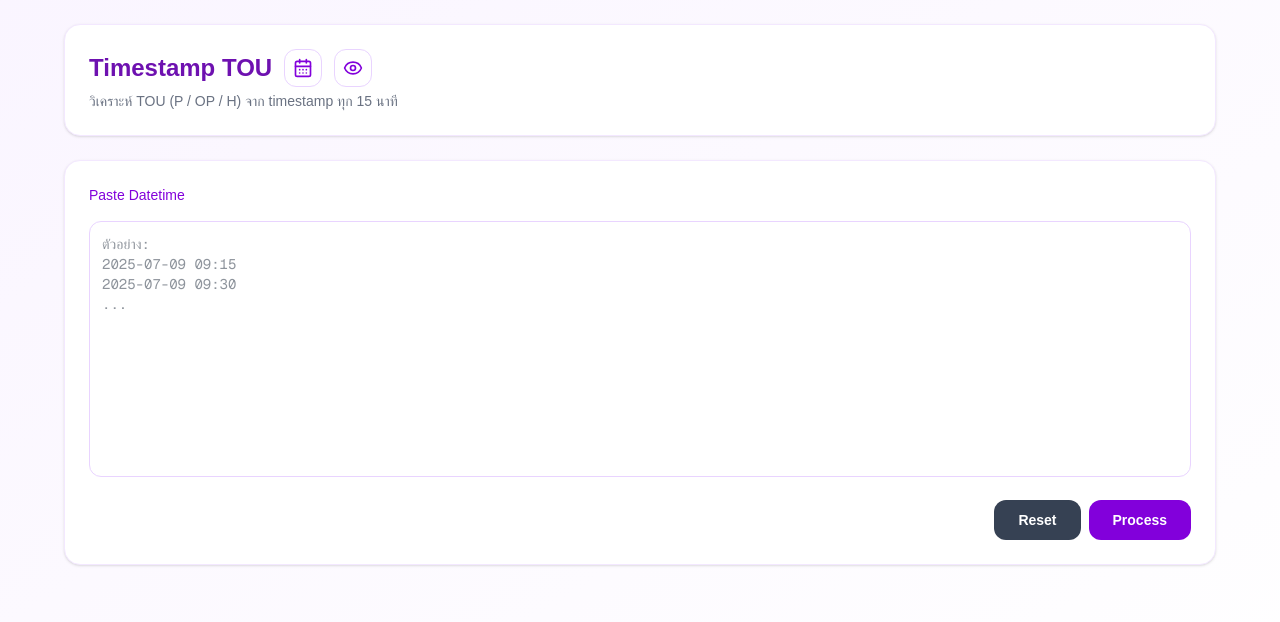
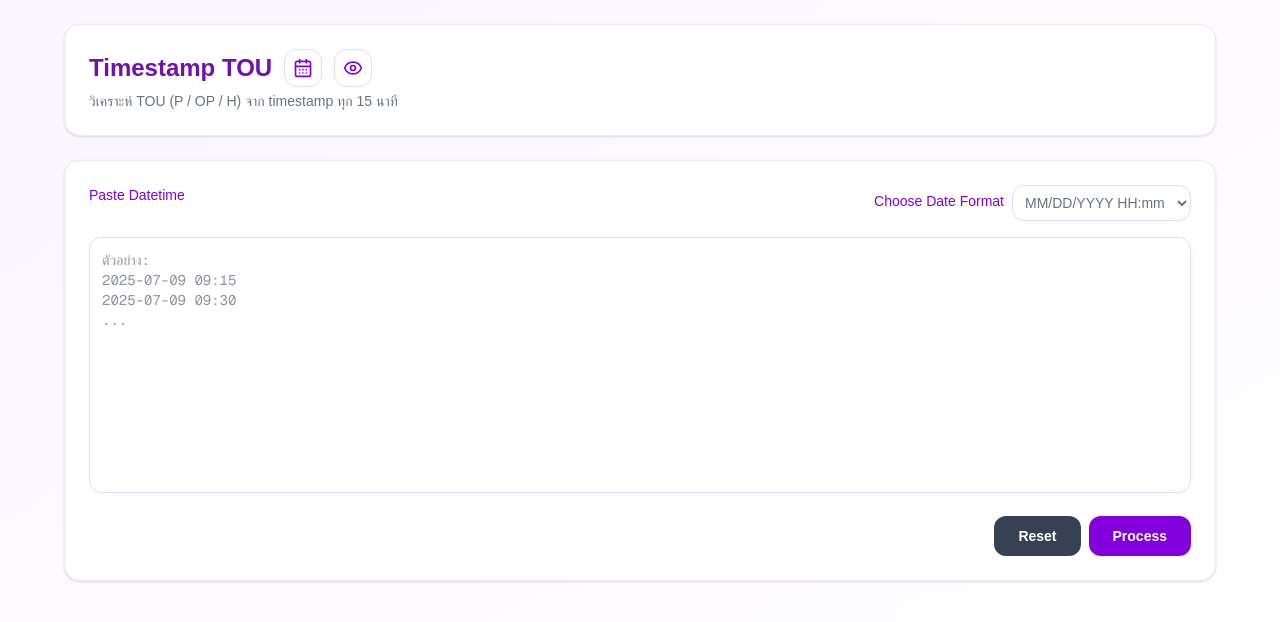
Before and after one commit to akekapong78/timestamp-tou, a Next.js app: page / in a window 1280 px wide. Shown: the top 622 px of the page. Built offline with nearby package versions, Linux system fonts and the light colour scheme.

Commit message:
refactor use selector for control date format by user

```diff
--- a/app/page.tsx
+++ b/app/page.tsx
@@ -20,11 +20,31 @@ type AlertMessage = {
   message: string;
 }
 
+const FORMAT_OPTIONS = [
+  { label: "DD/MM/YYYY HH:mm", value: "DD/MM/YYYY HH:mm" },
+  { label: "MM/DD/YYYY HH:mm", value: "MM/DD/YYYY HH:mm" },
+  { label: "YYYY-MM-DD HH:mm", value: "YYYY-MM-DD HH:mm" },
+];
+
+function detectDefaultFormat() {
+  if (typeof navigator === "undefined") return "DD/MM/YYYY HH:mm";
+
+  const locale = navigator.language;
+  console.log(locale);
+
+  if (locale.startsWith("en-US")) return "MM/DD/YYYY HH:mm";
+  if (locale.startsWith("ja")) return "YYYY-MM-DD HH:mm";
+
+  return "DD/MM/YYYY HH:mm";
+}
+
 export default function Page() {
   const [input, setInput] = useState("");
   const [rows, setRows] = useState<Row[]>([]);
   const [openHoliday, setOpenHoliday] = useState(false);
   const [openAlert, setOpenAlert] = useState(false);
+  const [dateFormat, setDateFormat] = useState(() => detectDefaultFormat());
+
   const [alert, setAlert] = useState<AlertMessage>({
     type: "success",
     title: "",
@@ -46,6 +66,7 @@ export default function Page() {
       setOpenAlert(true);
       return;
     }
+
     const lines = input
       .split(/\r?\n/)
       .map(l => l.trim())
@@ -53,7 +74,7 @@ export default function Page() {
 
     const result = lines.map(dt => ({
       datetime: dt,
-      rate: getRateTOU(dt),
+      rate: getRateTOU(dt, dateFormat),
     }));
 
     setRows(result);
@@ -64,6 +85,7 @@ export default function Page() {
       title: "Success",
       message: "Result is ready",
     })
+
     setOpenAlert(true);
   };
 
@@ -111,9 +133,32 @@ export default function Page() {
 
           {/* Input */}
           <section className="rounded-2xl bg-white p-6 shadow-sm border border-purple-100 space-y-4">
-            <label className="block text-sm font-medium text-purple-700">
-              Paste Datetime
-            </label>
+            <div className="flex gap-3 justify-between">
+              {/* format dropdown */}
+              <label className="block text-sm font-medium text-purple-700">
+                Paste Datetime
+              </label>
+
+              <div className="flex align-center items-center gap-2">
+                <label className="text-sm font-medium text-purple-700 mb-1">
+                  Choose Date Format
+                </label>
+
+                <select
+                  value={dateFormat}
+                  onChange={e => setDateFormat(e.target.value)}
+                  className="rounded-xl border border-purple-200
+                            bg-white p-2 text-sm text-gray-500
+                            focus:ring-2 focus:ring-purple-400"
+                >
+                  {FORMAT_OPTIONS.map(f => (
+                    <option key={f.value} value={f.value}>
+                      {f.label}
+                    </option>
+                  ))}
+                </select>
+              </div>
+            </div>
 
             <textarea
               className="w-full h-64 resize-none rounded-xl border border-purple-200
@@ -150,10 +195,6 @@ export default function Page() {
               </button>
             </div>
 
-            {/* Visitor count */}
-            {/* <div className="flex items-center gap-1 text-xs text-purple-500">
-              👀 <span>{count}</span> visits
-            </div> */}
           </section>
 
           {/* Result */}
--- a/app/utils/tou.ts
+++ b/app/utils/tou.ts
@@ -6,73 +6,69 @@ import { normalize24 } from "./helper";
 
 dayjs.extend(customParseFormat);
 dayjs.extend(isBetween);
-const DATE_FORMATS = [
-  "YYYY-MM-DD HH:mm",
-  "YYYY-MM-DD HH:mm:ss",
-  "DD/MM/YYYY HH.mm",
-  "DD/MM/YYYY HH.mm.ss",
-  "DD/MM/YYYY HH:mm",
-  "DD/MM/YYYY HH:mm:ss",
-  "DD/MM/YYYY",
-  "MM/DD/YYYY",
-  "MM/DD/YYYY HH:mm",
-  "MM/DD/YYYY HH:mm:ss",
-  "MM/DD/YYYY HH.mm",
-  "MM/DD/YYYY HH.mm.ss",
-  "YYYY-MM-DD HH:mm",
-  "YY-MM-DD HH:mm:ss",
-  "DD/MM/YY HH.mm",
-  "DD/MM/YY HH.mm.ss",
-  "DD/MM/YY HH:mm",
-  "DD/MM/YY HH:mm:ss",
-  "DD/MM/YY",
-  "MM/DD/YY",
-  "MM/DD/YY HH:mm",
-  "MM/DD/YY HH:mm:ss",
-  "MM/DD/YY HH.mm",
-  "MM/DD/YY HH.mm.ss",
-  "YYYY-MM-DD HH:mm",
-
-  "YYYY-M-D HH:mm:ss",
-  "D/M/YYYY HH.mm",
-  "D/M/YYYY HH.mm.ss",
-  "D/M/YYYY HH:mm",
-  "D/M/YYYY HH:mm:ss",
-  "D/M/YYYY",
-  "M/D/YYYY",
-  "M/D/YYYY HH:mm",
-  "M/D/YYYY HH:mm:ss",
-  "M/D/YYYY HH.mm",
-  "M/D/YYYY HH.mm.ss",
-  "YYYY-M-D HH:mm",
-  "YY-M-D HH:mm:ss",
-  "D/M/YY HH.mm",
-  "D/M/YY HH.mm.ss",
-  "D/M/YY HH:mm",
-  "D/M/YY HH:mm:ss",
-  "D/M/YY",
-  "M/D/YY",
-  "M/D/YY HH:mm",
-  "M/D/YY HH:mm:ss",
-  "M/D/YY HH.mm",
-  "M/D/YY HH.mm.ss",
-];
 
 const holidaySet = new Set<string>(
   holidays.map(h => h.date) // "YYYY-MM-DD"
 );
 
-export function getRateTOU(dateStr: string): "P" | "OP" | "H" | "error" {
+export function getRateTOU(dateStr: string, dateFormat: string): "P" | "OP" | "H" | "error" {
   let normalized = dateStr
     .replace(/\u00A0/g, " ") // nbsp
     .replace(/\t/g, " ")     // 🔑 TAB จาก Excel
     .replace(/\s+/g, " ")    // กันหลายช่อง
     .trim();
 
+  let formating = [];
+
+  switch (dateFormat) {
+    case "DD/MM/YYYY HH:mm":
+      formating = [
+        "DD/MM/YYYY HH:mm",
+        "DD/MM/YY HH:mm",
+        "D/M/YYYY HH:mm",
+        "D/M/YY HH:mm",
+
+        "DD/MM/YYYY HH.mm",
+        "DD/MM/YY HH.mm",
+        "D/M/YYYY HH.mm",
+        "D/M/YY HH.mm",
+      ];
+      break;
+    case "MM/DD/YYYY HH:mm":
+      formating = [
+        "MM/DD/YYYY HH:mm",
+        "MM/DD/YY HH:mm",
+        "M/D/YYYY HH:mm",
+        "M/D/YY HH:mm",
+
+        "MM/DD/YYYY HH.mm",
+        "MM/DD/YY HH.mm",
+        "M/D/YYYY HH.mm",
+        "M/D/YY HH.mm",
+      ];
+      break;
+    case "YYYY-MM-DD HH:mm":
+      formating = [
+        "YYYY-MM-DD HH:mm",
+        "YY-MM-DD HH:mm",
+        "YYYYY-M-D HH:mm",
+        "YY-M-D HH:mm",
+
+        "YYYY-MM-DD HH.mm",
+        "YY-MM-DD HH.mm",
+        "YYYYY-M-D HH.mm",
+        "YY-M-D HH.mm",
+      ];
+      break;
+    default:
+      formating = ["DD/MM/YYYY HH:mm"];
+  }
+
   normalized = normalize24(normalized);
-  const d = dayjs(normalized, DATE_FORMATS, true);
+  const d = dayjs(normalized, formating, true);
   if (!d.isValid()) {
     console.log("Invalid date:", normalized);
+    console.log("Format:", formating);
     return "error"; // หรือ throw error
   }
 
```
Also changed, not shown: 1 other file (tests, documents, lock files or other folders).
